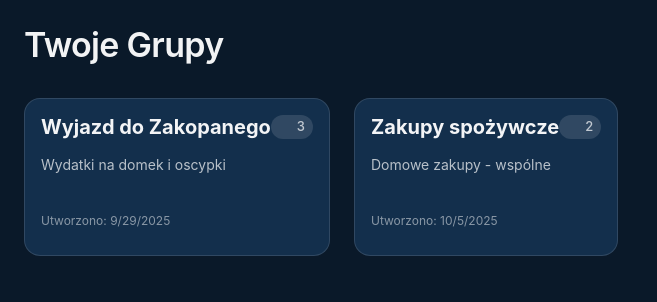
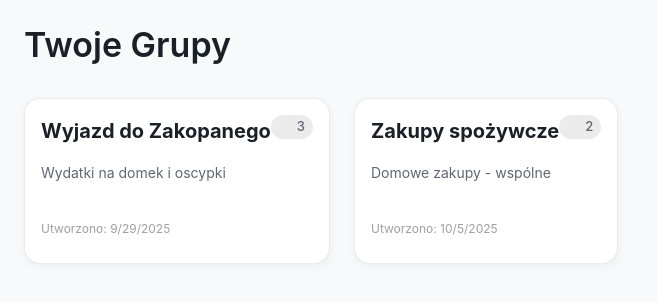
Before and after one commit to puscik21/split-app, a React (Vite) app in the folder src/main/frontend/: page / in a window 1280 px wide. Shown: the top 302 px of the page, without its empty margins (0-657 px from the left). Built offline with nearby package versions, Linux system fonts and the light colour scheme; some icons are missing.

Commit message:
Add lightTheme

```diff
--- a/src/main/frontend/src/App.tsx
+++ b/src/main/frontend/src/App.tsx
@@ -1,14 +1,13 @@
 import {CssBaseline, ThemeProvider} from '@mui/material';
-import {darkTheme} from "./theme/theme.ts";
+import {darkTheme, lightTheme} from "./theme/theme.ts";
 import GroupList from "./features/split-groups/SplitGroupList.tsx";
+import {useState} from "react";
 
 function App() {
-  // return (
-  //   <GroupList/>
-  // );
+  const [isDarkMode, setIsDarkMode] = useState(false);
 
   return (
-    <ThemeProvider theme={darkTheme}>
+    <ThemeProvider theme={isDarkMode ? darkTheme : lightTheme}>
       <CssBaseline/>
       {/*<GameContextProvider>*/}
       {/*  <GameContent/>*/}
--- a/src/main/frontend/src/theme/theme.ts
+++ b/src/main/frontend/src/theme/theme.ts
@@ -4,13 +4,13 @@ export const darkTheme = createTheme({
   palette: {
     mode: 'dark',
     primary: {
-      main: '#90caf9', // Jasny błękit
+      main: '#90caf9',
       light: '#e3f2fd',
       dark: '#42a5f5',
       contrastText: '#000',
     },
     secondary: {
-      main: '#f48fb1', // Róż
+      main: '#f48fb1',
     },
     background: {
       default: '#0a1929',
@@ -24,7 +24,8 @@ export const darkTheme = createTheme({
     action: {
       hover: 'rgba(255, 255, 255, 0.08)',
     },
-    customShadow: 'rgba(0, 0, 0, 0.7)',
+    // TODO: improve, or maybe use default?
+    customShadow: 'rgba(0, 0, 0, 0.7)'
   },
   shape: {
     borderRadius: 16,
@@ -51,4 +52,50 @@ export const darkTheme = createTheme({
   },
 });
 
-// TODO: add lightTheme
+export const lightTheme = createTheme({
+  palette: {
+    mode: 'light',
+    primary: {
+      main: '#1976d2',
+      light: '#42a5f5',
+      dark: '#1565c0',
+      contrastText: '#fff',
+    },
+    secondary: {
+      main: '#9c27b0',
+    },
+    background: {
+      default: '#f8f9fa',
+      paper: '#ffffff',
+    },
+    divider: 'rgba(0, 0, 0, 0.08)',
+    text: {
+      primary: '#1a2027',
+      secondary: '#5f6672',
+    },
+    action: {
+      hover: 'rgba(0, 0, 0, 0.04)',
+    },
+    customShadow: 'rgba(0, 0, 0, 0.7)'
+  },
+  shape: {
+    borderRadius: 16,
+  },
+  spacing: 8,
+  typography: {
+    fontFamily: '"Inter", "Roboto", "Helvetica", "Arial", sans-serif',
+    h4: {
+      fontWeight: 700,
+      color: '#1a2027',
+    },
+  },
+  components: {
+    MuiCard: {
+      styleOverrides: {
+        root: {
+          boxShadow: '0px 2px 8px rgba(0, 0, 0, 0.05)',
+        },
+      },
+    },
+  },
+});
```
